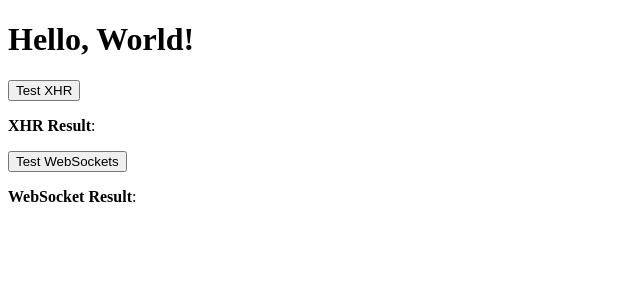
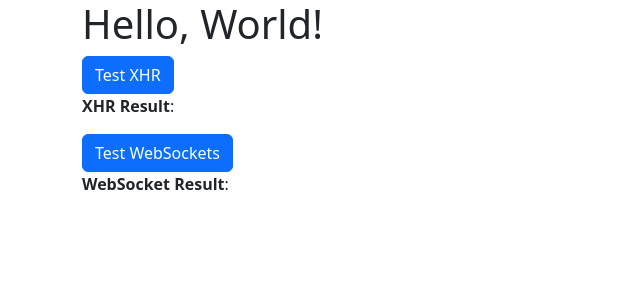
Before and after one commit to LukeStanbery89/stonks-v3, a React (Create React App) app in the folder client/: page / in a window 1280 px wide. Shown: the top 300 px of the page, without its empty margins (0-640 px from the left). Built offline with nearby package versions, Linux system fonts and the light colour scheme; no server answers.

Commit message:
add Bootstrap

```diff
--- a/client/src/App.css
+++ /dev/null
@@ -1,38 +0,0 @@
-.App {
-  text-align: center;
-}
-
-.App-logo {
-  height: 40vmin;
-  pointer-events: none;
-}
-
-@media (prefers-reduced-motion: no-preference) {
-  .App-logo {
-    animation: App-logo-spin infinite 20s linear;
-  }
-}
-
-.App-header {
-  background-color: #282c34;
-  min-height: 100vh;
-  display: flex;
-  flex-direction: column;
-  align-items: center;
-  justify-content: center;
-  font-size: calc(10px + 2vmin);
-  color: white;
-}
-
-.App-link {
-  color: #61dafb;
-}
-
-@keyframes App-logo-spin {
-  from {
-    transform: rotate(0deg);
-  }
-  to {
-    transform: rotate(360deg);
-  }
-}
--- a/client/src/App.tsx
+++ b/client/src/App.tsx
@@ -1,10 +1,11 @@
 import React from "react";
 import WebSocketTest from "./components/test/WebSocketTest";
 import XHRTest from "./components/test/XHRTest";
+import "./styles/app.scss";
 
 const App: React.FC = () => {
     return (
-        <div>
+        <div className='container'>
             <h1>Hello, World!</h1>
             <XHRTest />
             <WebSocketTest />
--- a/client/src/components/test/WebSocketTest.tsx
+++ b/client/src/components/test/WebSocketTest.tsx
@@ -27,7 +27,7 @@ const WebSocketTest = () => {
 
     return (
         <div>
-            <button onClick={emitTestWebSocketEvent}>Test WebSockets</button>
+            <button type='button' className='btn btn-primary' onClick={emitTestWebSocketEvent}>Test WebSockets</button>
             <p><strong>WebSocket Result</strong>: {data.message}</p>
         </div>
     );
--- a/client/src/components/test/XHRTest.tsx
+++ b/client/src/components/test/XHRTest.tsx
@@ -14,7 +14,7 @@ const XHRTest: React.FC = () => {
 
     return (
         <div>
-            <button onClick={testXHR}>Test XHR</button>
+            <button type='button' className='btn btn-primary' onClick={testXHR}>Test XHR</button>
             <p><strong>XHR Result</strong>: {data.message}</p> {/* Access the 'message' property */}
         </div>
     );
--- a/client/src/index.css
+++ /dev/null
@@ -1,13 +0,0 @@
-body {
-  margin: 0;
-  font-family: -apple-system, BlinkMacSystemFont, 'Segoe UI', 'Roboto', 'Oxygen',
-    'Ubuntu', 'Cantarell', 'Fira Sans', 'Droid Sans', 'Helvetica Neue',
-    sans-serif;
-  -webkit-font-smoothing: antialiased;
-  -moz-osx-font-smoothing: grayscale;
-}
-
-code {
-  font-family: source-code-pro, Menlo, Monaco, Consolas, 'Courier New',
-    monospace;
-}
--- a/client/src/index.tsx
+++ b/client/src/index.tsx
@@ -1,5 +1,7 @@
 import React from "react";
 import ReactDOM from "react-dom";
 import App from "./App";
+import "bootstrap/dist/css/bootstrap.css";
+import "bootstrap/dist/js/bootstrap.js";
 
 ReactDOM.render(<App />, document.getElementById("root"));
--- /dev/null
+++ b/client/src/styles/app.scss
@@ -0,0 +1 @@
+// Insert styles here...
--- a/package.json
+++ b/package.json
@@ -17,8 +17,10 @@
     "author": "Luke Stanbery",
     "license": "ISC",
     "dependencies": {
+        "bootstrap": "^5.3.0",
         "cors": "^2.8.5",
         "express": "^4.18.2",
+        "node-sass": "^9.0.0",
         "socket.io": "^4.7.1",
         "socket.io-client": "^4.7.1"
     },
```
Also changed, not shown: 1 other file (tests, documents, lock files or other folders).
